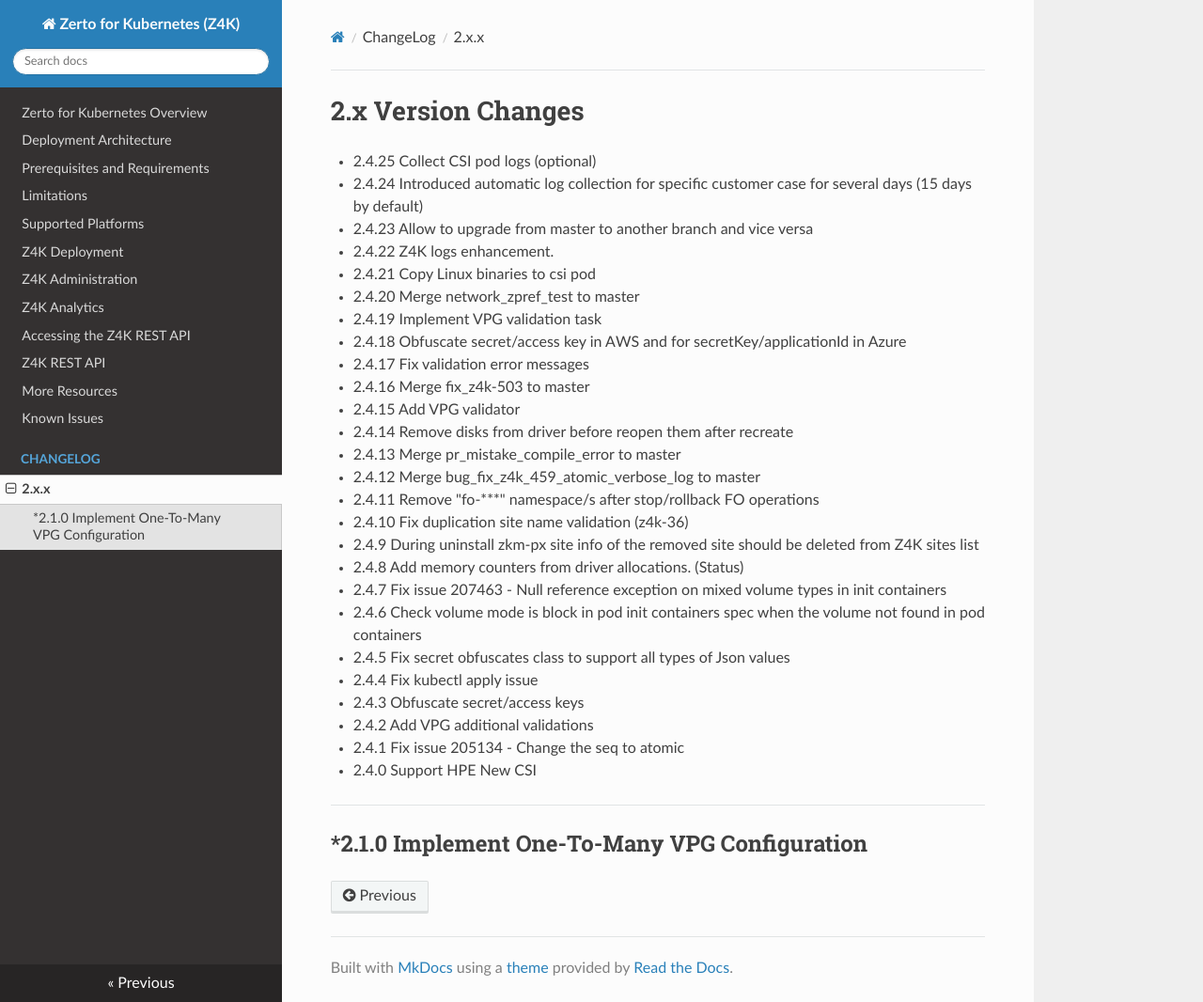
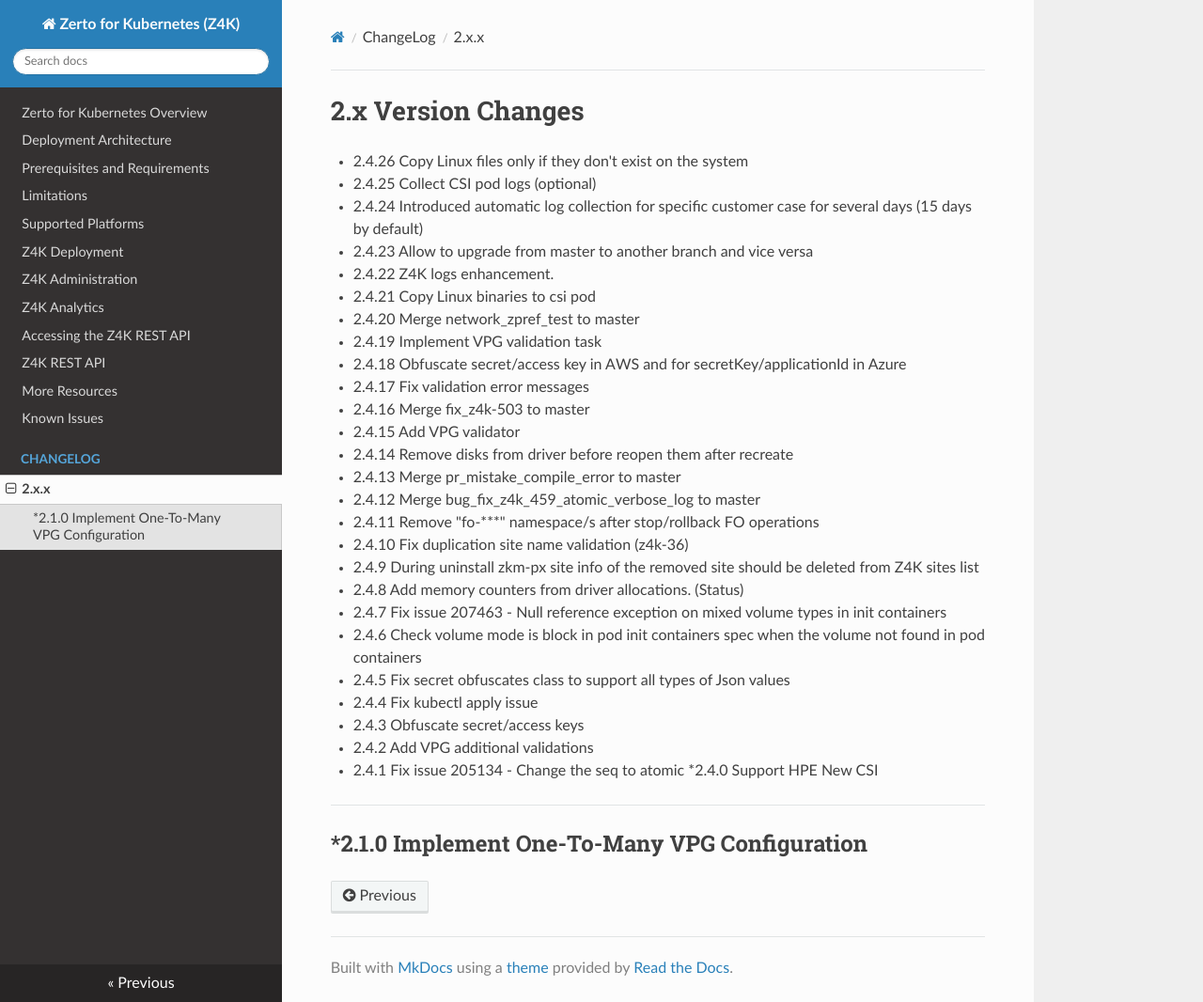
Before and after one commit to ZertoPublic/Z4K, an MkDocs documentation site: the page built from docs/changes/version2.x.x.md, in a window 1280 px wide and 1066 px high. Shown: the whole window at 94% size. Built offline with MkDocs 1.6.1, drawn with Linux system fonts in a browser that asks for light colours.

Commit message:
commit all changes on branch :2.4.26 for version:2.4.26

```diff
--- a/docs/changes/version2.x.x.md
+++ b/docs/changes/version2.x.x.md
@@ -1,5 +1,6 @@
 2.x Version Changes
 ===================
+* 2.4.26 Copy Linux files only if they don't exist on the system
 * 2.4.25 Collect CSI pod logs (optional)
 * 2.4.24 Introduced automatic log collection for specific customer case for several days (15 days by default)
 * 2.4.23 Allow to upgrade from master to another branch and vice versa
@@ -25,7 +26,7 @@
 * 2.4.3 Obfuscate secret/access keys
 * 2.4.2 Add VPG additional validations
 * 2.4.1 Fix issue 205134 - Change the seq to atomic
-* 2.4.0 Support HPE New CSI
+*2.4.0 Support HPE New CSI
 --------------------------
 *2.1.0 Implement One-To-Many VPG Configuration
 ----------------------------------------------
```
